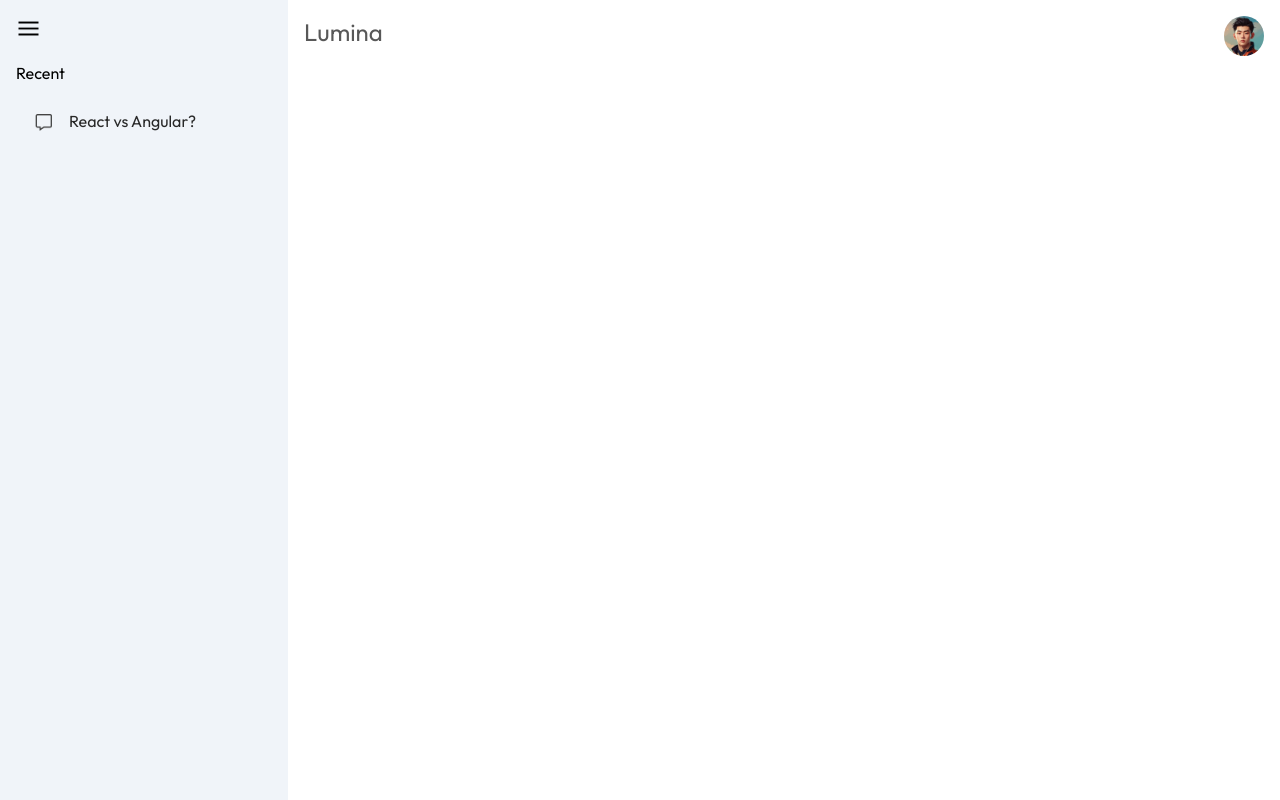
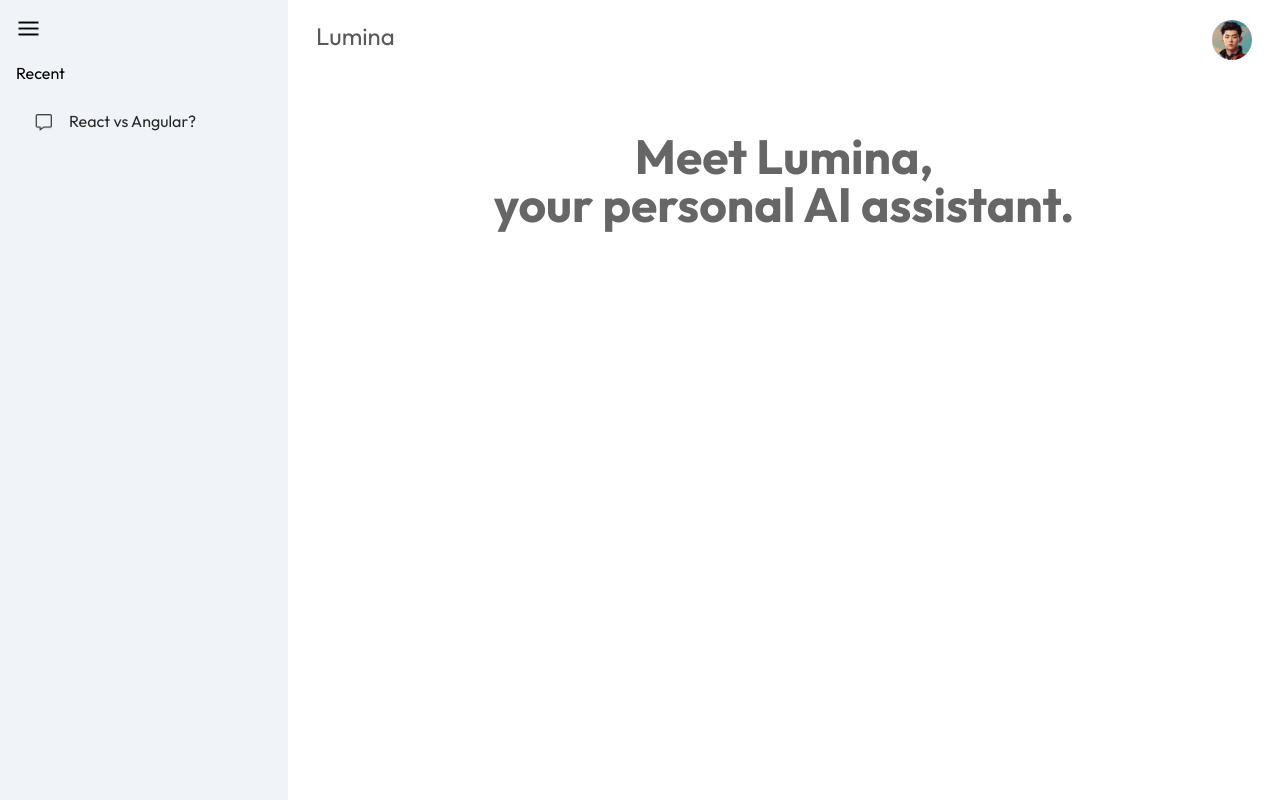
Before and after one commit to viveksingh-01/lumina, a React (Vite) app: page / in a window 1280 px wide. Built offline with nearby package versions, Linux system fonts and the light colour scheme.

Commit message:
Enhance Main component layout with a welcome section

```diff
--- a/src/components/Main/Main.jsx
+++ b/src/components/Main/Main.jsx
@@ -1,14 +1,25 @@
-import React from 'react';
-import {assets} from "../../assets/assets.js";
+import React from "react";
+import { assets } from "../../assets/assets.js";
 
 function Main() {
   return (
-      <div className="w-full p-4">
-        <nav className="flex justify-between">
-          <p className="text-2xl text-[#585858]">Lumina</p>
-          <img src={assets.user_icon} width="40px" className="rounded-full" alt="user icon"/>
-        </nav>
-      </div>
+    <div className="w-full p-5 px-7">
+      <nav className="flex justify-between">
+        <p className="text-2xl text-[#585858]">Lumina</p>
+        <img
+          src={assets.user_icon}
+          width="40px"
+          className="rounded-full"
+          alt="user icon"
+        />
+      </nav>
+      <section className="h-60 flex justify-center items-center">
+        <div className="mx-auto text-5xl font-bold text-center text-[#666]">
+          <h3>Meet Lumina,</h3>
+          <h3>your personal AI assistant.</h3>
+        </div>
+      </section>
+    </div>
   );
 }
 
```
